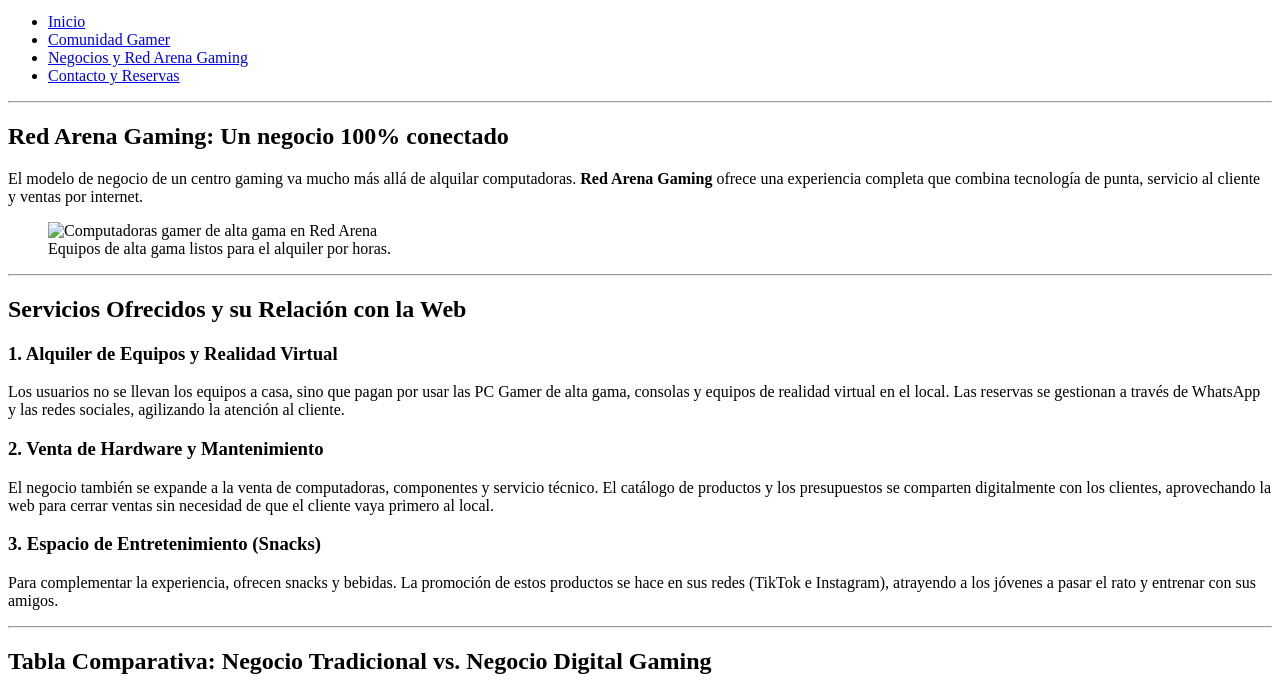
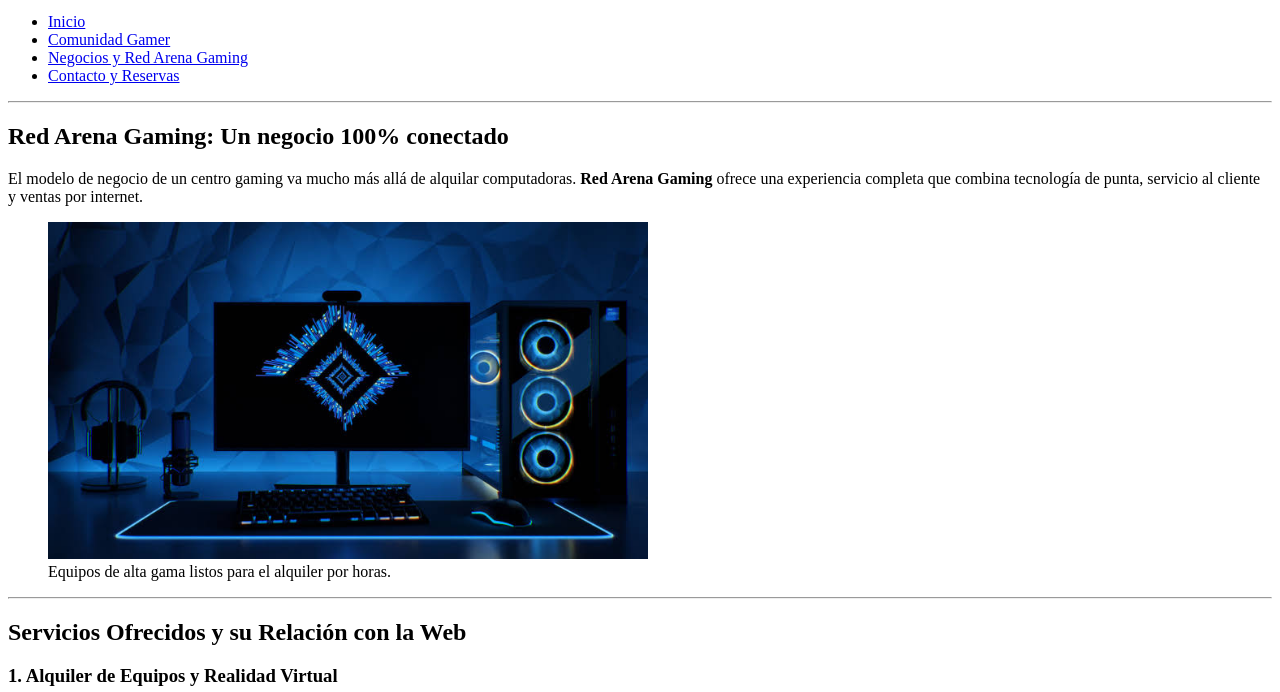
Before and after one commit to Ihateyouhoney/sitio-web-esports, a plain HTML site: page pages/negocios.html in a window 1280 px wide. Shown: the part 101-793 px from the top of the page. Drawn offline with Linux system fonts and the light colour scheme.

Commit message:
Corrigiendo barra en rutas de imagenes

```diff
--- a/pages/negocios.html
+++ b/pages/negocios.html
@@ -30,7 +30,7 @@
             <p>El modelo de negocio de un centro gaming va mucho más allá de alquilar computadoras. <strong>Red Arena Gaming</strong> ofrece una experiencia completa que combina tecnología de punta, servicio al cliente y ventas por internet.</p>
 
             <figure>
-                <img src="img/pcgamer.jpg" alt="Computadoras gamer de alta gama en Red Arena" width="600">
+                <img src="../img/pcgamer.jpg" alt="Computadoras gamer de alta gama en Red Arena" width="600">
                 <figcaption>Equipos de alta gama listos para el alquiler por horas.</figcaption>
             </figure>
         </section>
```
